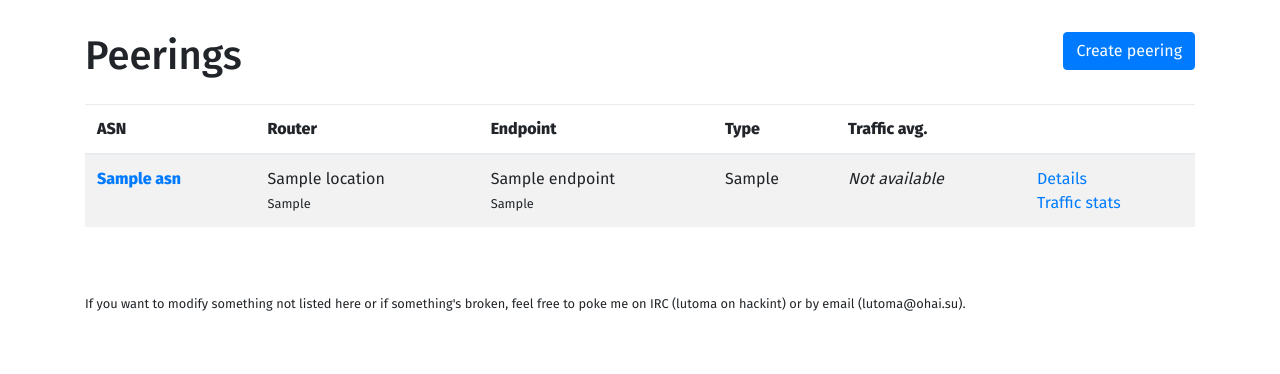
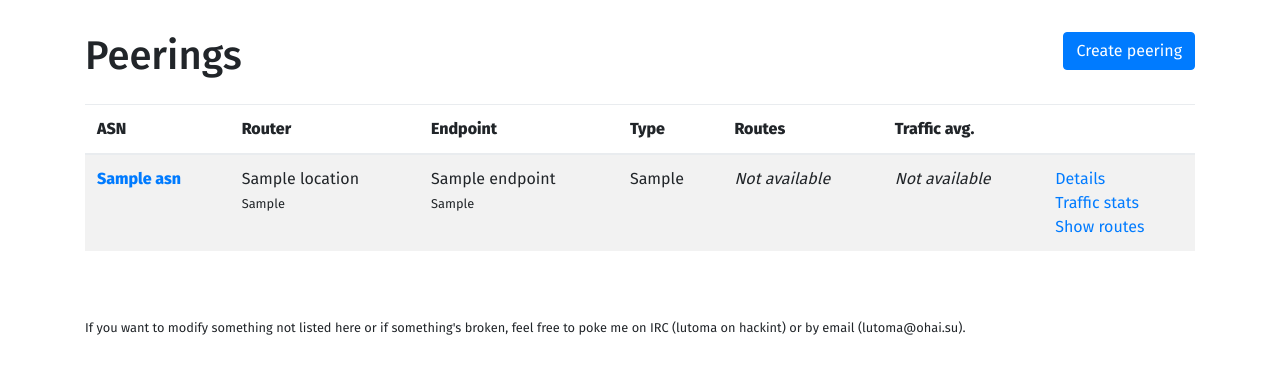
Before and after one commit to lutoma/autopeer, a Django app: template templates/peeringmanager/peering_list.html in a window 1280 px wide. Shown: the top 374 px of the page. Run offline with Django 3.2, Linux system fonts and the light colour scheme; the template is opened without the code that fills it: most values are stand-ins (such as "Sample title", 1, 10 or a date in 2020); some libraries are stand-ins or nearby versions.

Commit message:
Also show routes in frontend

```diff
--- a/templates/peeringmanager/peering_list.html
+++ b/templates/peeringmanager/peering_list.html
@@ -18,6 +18,7 @@
 					<th scope='col'>Router</th>
 					<th scope='col'>Endpoint</th>
 					<th scope='col'>Type</th>
+					<th scope='col'>Routes</th>
 					<th scope='col'>Traffic avg.</th>
 					<th scope='col'></th>
 			</thead>
@@ -36,6 +37,17 @@
 						</td>
 						<td>{{ peering.get_vpn_type_display }}</td>
 						<td>
+							{% with routes=peering.get_routes %}
+								{% if routes %}
+									{{ routes.imported }} imported<br />
+									{{ routes.preferred }} preferred<br />
+									{{ routes.filtered }} filtered
+								{% else %}
+									<em>Not available</em>
+								{% endif %}
+							{% endwith %}
+						</td>
+						<td>
 							{% with traffic=peering.get_traffic %}
 								{% if traffic %}
 									Receive: {{ traffic.rx }}/s<br />
@@ -47,8 +59,8 @@
 						</td>
 						<td>
 							<a href='/peerings/{{ peering.id }}'>Details</a><br />
-							<a href='https://stats.dn42.lutoma.org/detail.php?p=interface&pi=wg.{{ peering.name }}&t=if_octets&h={{ peering.router.host_internal }}&s=86400' target='_blank'>Traffic stats</a><!--<br />
-							<a href='https://lg.lutoma.dn42/alice/routeservers/2/protocols/{{ peering.name }}/routes'>Routes</a>-->
+							<a href='https://stats.dn42.lutoma.org/detail.php?p=interface&pi=wg.{{ peering.name }}&t=if_octets&h={{ peering.router.host_internal }}&s=86400' target='_blank'>Traffic stats</a><br />
+							<a href='https://lg.dn42.lutoma.org/alice/routeservers/{{ peering.router.lg_id }}/protocols/{{ peering.name }}/routes' target='_blank'>Show routes</a>
 						</td>
 					</tr>
 				{% endfor %}
```
Also changed, not shown: peeringmanager/models.py (+17 -0 lines), peeringmanager/migrations/0011_auto_20171104_0647.py (added).
